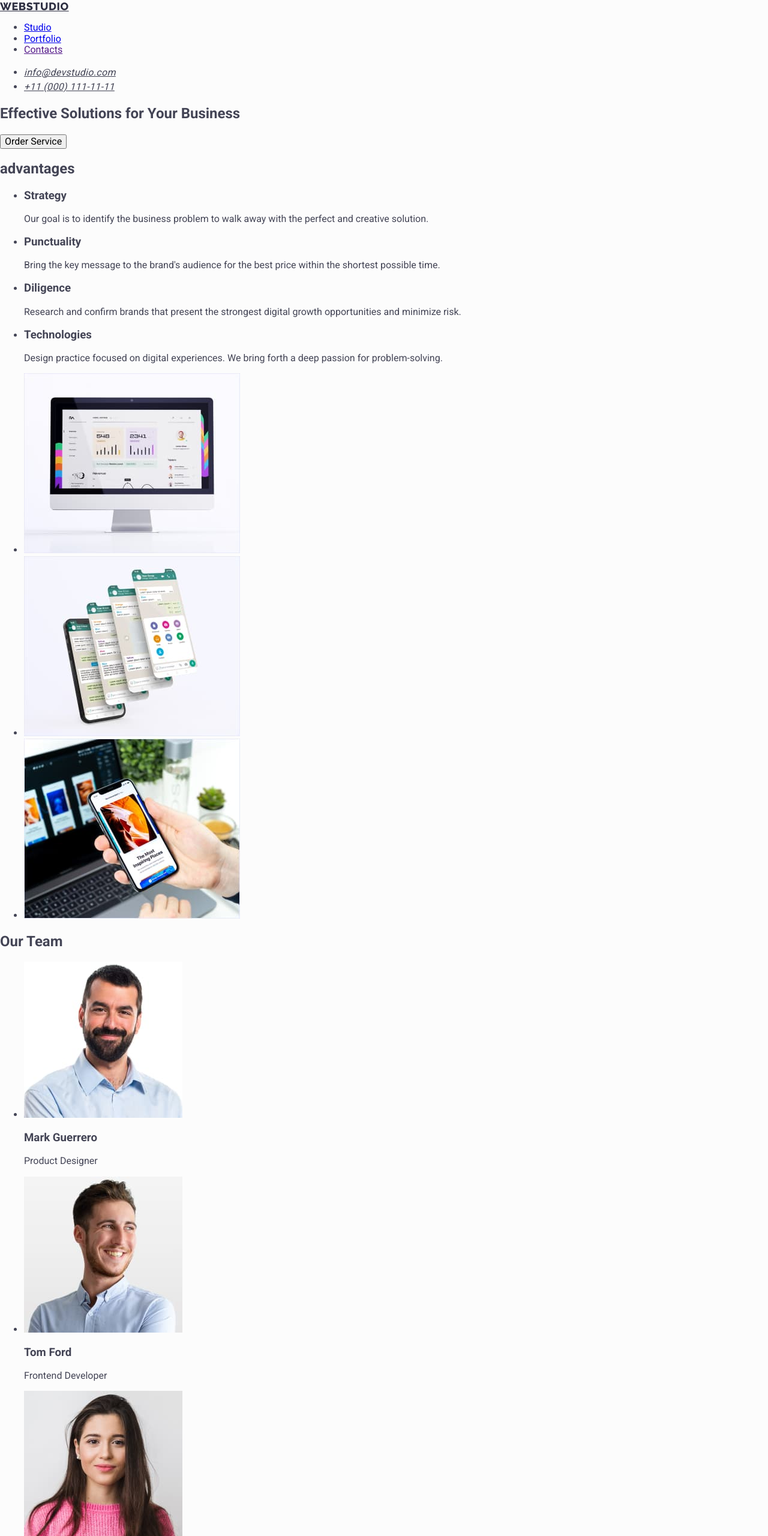
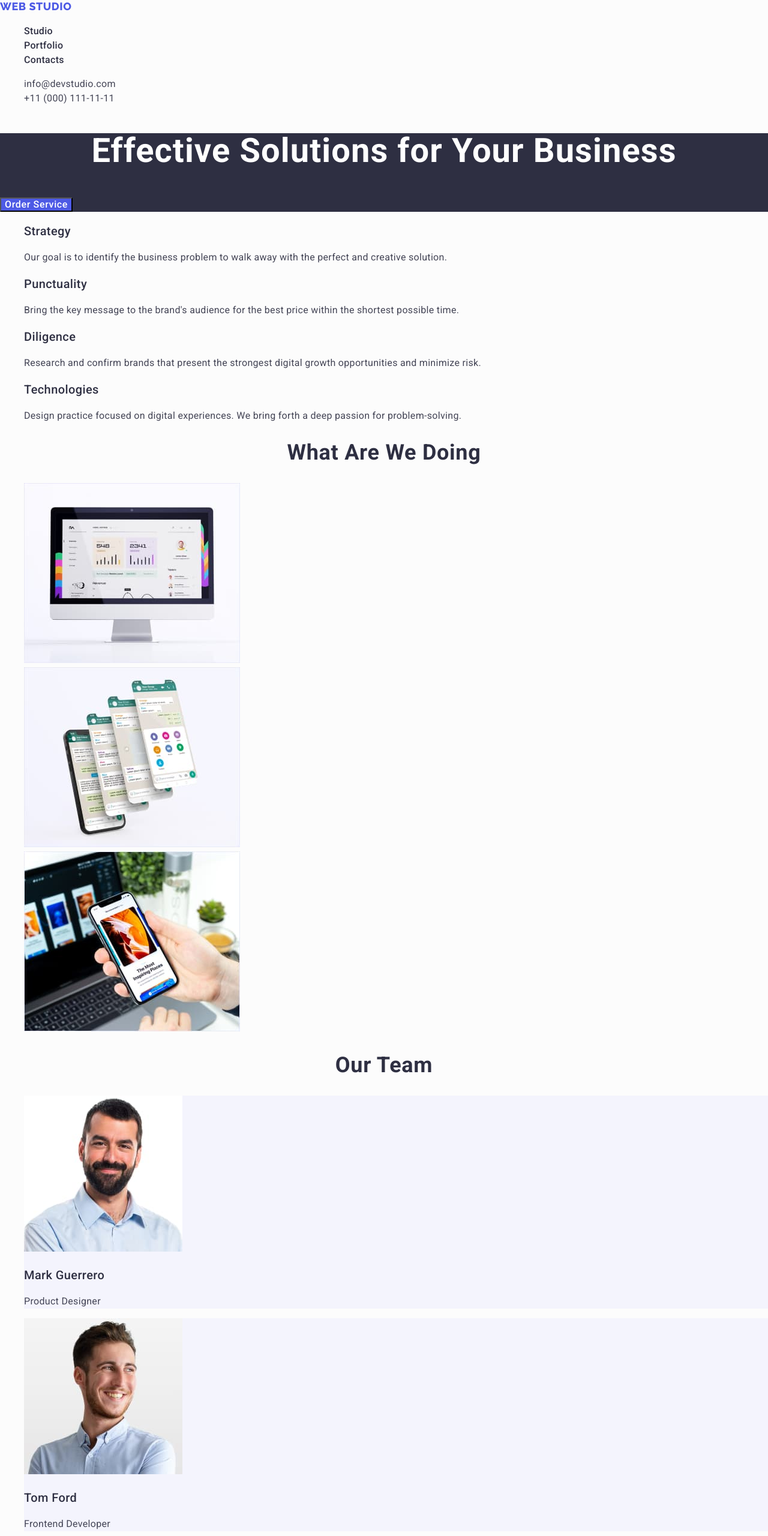
Before and after one commit to Volodymyr123rusofob/goit-markup-hw-02, a plain HTML site: page index.html in a window 1280 px wide. Shown: the top 2560 px of the page at 60% size. Drawn offline with nearby package versions, Linux system fonts and the light colour scheme.

Commit message:
finish
maybe

```diff
--- a/css/styles.css
+++ b/css/styles.css
@@ -1,53 +1,165 @@
+:root {
+  --brand-color: #4d5ae5;
+  --shadows-color: #2e2f42;
+  --background: #ffffff;
+  --cloud: #f4f4fd;
+  --background-footer: #2e2f42;
+}
 body {
   font-family: 'roboto', sans-serif;
   color: #434455;
   background-color: #fcfcfc;
+  line-height: 1.5;
 }
 
-.link {
+ul {
+  list-style-type: none;
+}
+
+a {
   text-decoration: none;
 }
 
-.navigation-link-web {
-  color: var(--iris, #4d5ae5);
+.navigation-link {
+  color: var(--shadows-color);
   font-family: Raleway;
   font-size: 18px;
   font-weight: 800;
-  line-height: 21px;
-  letter-spacing: 0.54px;
+  line-height: 1.16;
+  letter-spacing: 0.03em;
   text-transform: uppercase;
 }
 
-.navigation-link {
-  color: var(--navyblue, #2e2f42);
+.logo {
+  color: var(--brand-color);
   font-family: Raleway;
   font-size: 18px;
   font-weight: 800;
-  line-height: 21px;
-  letter-spacing: 0.54px;
+  line-height: 1.16;
+  letter-spacing: 0.03em;
   text-transform: uppercase;
 }
-.navigation-link-web {
-  color: var(--iris, #4d5ae5);
+
+.navigation-item {
+  color: var(--shadows-color);
+  font-weight: 500;
+  letter-spacing: 0.02em;
+}
+
+.address-info {
+  color: currentColor;
+  font-style: normal;
+  letter-spacing: 0.02em;
+}
+
+.footer {
+  background-color: var(--background-footer);
+}
+
+.footer-logo {
+  color: var(--cloud);
   font-family: Raleway;
   font-size: 18px;
   font-style: normal;
   font-weight: 800;
-  line-height: 21px;
-  letter-spacing: 0.54px;
+  line-height: 1.16;
+  letter-spacing: 0.03em;
   text-transform: uppercase;
 }
-.navigation-item-link {
-  color: var(--navyblue, #2e2f42);
-  font-size: 16px;
-  font-weight: 500;
-  line-height: 1.5;
+
+.footer-text {
+  color: var(--cloud);
   letter-spacing: 0.02em;
 }
 
-.address-info {
-  color: var(--slate, #434455);
-  font-size: 16px;
-  line-height: 1.5;
+.section-subject {
+  background-color: var(--background-footer);
+}
+
+.title {
+  color: var(--background);
+  text-align: center;
+  font-size: 56px;
+  line-height: 1.07;
   letter-spacing: 0.02em;
 }
+
+.title-button {
+  color: var(--background);
+  font-weight: 500;
+  letter-spacing: 0.04em;
+  background-color: var(--brand-color);
+}
+
+.subtitle {
+  color: var(--background-footer);
+  font-size: 20px;
+  font-weight: 500;
+  line-height: 1.2;
+  letter-spacing: 0.02em;
+}
+
+.subtitle-text {
+  letter-spacing: 0.02em;
+}
+
+.benefits {
+  color: var(--background-footer);
+  text-align: center;
+  font-size: 36px;
+  line-height: 1.11;
+  letter-spacing: 0.02em;
+  text-transform: capitalize;
+}
+
+.title-team {
+  color: var(--background-footer);
+  text-align: center;
+  font-size: 36px;
+  line-height: 1.11;
+  letter-spacing: 0.02em;
+  text-transform: capitalize;
+}
+.title-team-item {
+  background-color: var(--cloud);
+}
+.name {
+  color: var(--background-footer);
+  font-size: 20px;
+  font-weight: 500;
+  line-height: 1.2;
+  letter-spacing: 0.02em;
+}
+.profession {
+  letter-spacing: 0.02em;
+}
+
+.button {
+  cursor: pointer;
+}
+
+.link-upper,
+.link-center,
+.link-down {
+  color: #434455;
+}
+
+.subtitle-upper,
+.subtitle-center,
+.subtitle-down {
+  font-size: 20px;
+  font-weight: 500;
+  line-height: 1.2;
+  letter-spacing: 0.02em;
+}
+
+.text-upper,
+.text-center,
+.text-down {
+  letter-spacing: 0.02em;
+}
+
+.focused:hover,
+.focused:focus {
+  color: var(--brand-color);
+}
--- a/index.html
+++ b/index.html
@@ -16,65 +16,68 @@
 <body>
   <header class="header">
     <nav class="navigation">
-      <a class="navigation-link" href="./index.html">WebStudio</a>
+      <a class="navigation-link focused" href="./index.html">
+        <span class="logo">Web</span>
+        Studio
+      </a>
       <ul>
         <li>
-          <a class="navigation-item" href="./index.html">Studio</a>
+          <a class="navigation-item focused" href="./index.html">Studio</a>
         </li>
         <li>
-          <a class="navigation-item" href="./portfolio.html" target="_blank">Portfolio</a>
+          <a class="navigation-item focused" href="./portfolio.html">Portfolio</a>
         </li>
         <li>
-          <a class="navigation-item" href="" target="_blank">Contacts</a>
+          <a class="navigation-item focused" href="">Contacts</a>
         </li>
       </ul>
     </nav>
     <address class="address">
       <ul>
         <li class="address-item">
-          <a class="address-info" href="mailto:info@devstudio.com">info@devstudio.com</a>
+          <a class="address-info focused" href="mailto:info@devstudio.com">info@devstudio.com</a>
         </li>
         <li class="address-item">
-          <a class="address-info" href="tel:+110001111111">+11 (000) 111-11-11</a>
+          <a class="address-info focused" href="tel:+110001111111">+11 (000) 111-11-11</a>
         </li>
       </ul>
     </address>
   </header>
   <main>
-    <section>
-      <h1>Effective Solutions for Your Business</h1>
-      <button type="button">Order Service</button>
+    <section class="section-subject">
+      <h1 class="title">Effective Solutions for Your Business</h1>
+      <button class="title-button button focused" type="button">Order Service</button>
     </section>
-    <section>
-      <h2>advantages</h2>
-      <ul>
-        <li>
-          <h3>Strategy</h3>
-          <p>
+    <section class="section-heading,">
+      <h2 hidden>advantages</h2>
+      <ul class="list-advantages">
+        <li class="item-advantages">
+          <h3 class="subtitle">Strategy</h3>
+          <p class="subtitle-text">
             Our goal is to identify the business problem
             to walk away with the perfect and creative
             solution.
           </p>
         </li>
-        <li>
-          <h3>Punctuality</h3>
-          <p>
+        <li class="item-advantages">
+          <h3 class="subtitle">Punctuality</h3>
+          <p class="subtitle-text">
             Bring the key message to the brand's audience
             for the best price within the shortest
             possible time.
           </p>
         </li>
-        <li>
-          <h3>Diligence</h3>
-          <p>
+        <li class="item-advantages">
+          <h3 class="subtitle">Diligence</h3>
+          <p class="subtitle-text">
             Research and confirm brands that present the
             strongest digital growth opportunities and
             minimize risk.
           </p>
         </li>
-        <li>
-          <h3>Technologies</h3>
-          <p>
+        <li class="item-advantages">
+          <h3 class="subtitle">Technologies</h3>
+          <p class="subtitle-text">
             Design practice focused on digital
             experiences. We bring forth a deep passion for
             problem-solving.
@@ -82,49 +85,51 @@
         </li>
       </ul>
     </section>
-    <section>
-      <h2 hidden>What are we doing</h2>
-      <ul>
-        <li>
-          <img src="./images/comp.jpg" alt="computer" width="360" height="300" />
+    <section class="section-headline">
+      <h2 class="benefits">What are we doing</h2>
+      <ul class="benefits-list">
+        <li class="benefits-item">
+          <img class="benefits-pic" src="./images/comp.jpg" alt="computer" width="360" height="300" />
         </li>
-        <li>
-          <img src="./images/phone.jpg" alt="phone" width="360" height="300" />
+        <li class="benefits-item">
+          <img class="benefits-pic" src="./images/phone.jpg" alt="phone" width="360" height="300" />
         </li>
-        <li>
-          <img src="./images/phonevscomp.jpg" alt="phoneandcomputer" width="360" height="300" />
+        <li class="benefits-item">
+          <img class="benefits-pic" src="./images/phonevscomp.jpg" alt="phoneandcomputer" width="360" height="300" />
         </li>
       </ul>
     </section>
-    <section>
-      <h2>Our Team</h2>
-      <ul>
-        <li>
-          <img src="./images/mark.jpg" alt="mark" width="264" height="260" />
-          <h3>Mark Guerrero</h3>
-          <p>Product Designer</p>
+    <section class="section-caption">
+      <h2 class="title-team">Our Team</h2>
+      <ul class="title-team-list">
+        <li class="title-team-item">
+          <img class="pic" src="./images/mark.jpg" alt="mark" width="264" height="260" />
+          <h3 class="name">Mark Guerrero</h3>
+          <p class="profession">Product Designer</p>
         </li>
-        <li>
-          <img src="./images/tom.jpg" alt="tom" width="264" height="260" />
-          <h3>Tom Ford</h3>
-          <p>Frontend Developer</p>
+        <li class="title-team-item">
+          <img class="pic" src="./images/tom.jpg" alt="tom" width="264" height="260" />
+          <h3 class="name">Tom Ford</h3>
+          <p class="profession">Frontend Developer</p>
         </li>
-        <li>
-          <img src="./images/camila.jpg" alt="camila" width="264" height="260" />
-          <h3>Camila Garcia</h3>
-          <p>Marketing</p>
+        <li class="title-team-item">
+          <img class="pic" src="./images/camila.jpg" alt="camila" width="264" height="260" />
+          <h3 class="name">Camila Garcia</h3>
+          <p class="profession">Marketing</p>
         </li>
-        <li>
-          <img src="./images/daniel.jpg" alt="daniel" width="264" height="260" />
-          <h3>Daniel Wilson</h3>
-          <p>UI Designer</p>
+        <li class="title-team-item">
+          <img class="pic" src="./images/daniel.jpg" alt="daniel" width="264" height="260" />
+          <h3 class="name">Daniel Wilson</h3>
+          <p class="profession">UI Designer</p>
         </li>
       </ul>
-      <h3></h3>
     </section>
   </main>
   <footer class="footer">
-    <a class="footer-link" href="./index.html">WebStudio</a>
+    <a class="footer-logo focused" href="./index.html">
+      <span class="logo">Web</span>
+      Studio
+    </a>
     <p class="footer-text">
       Increase the flow of customers and sales for your
       business with digital marketing & growth solutions.
```
Also changed, not shown: portfolio.html (+70 -56 lines).
